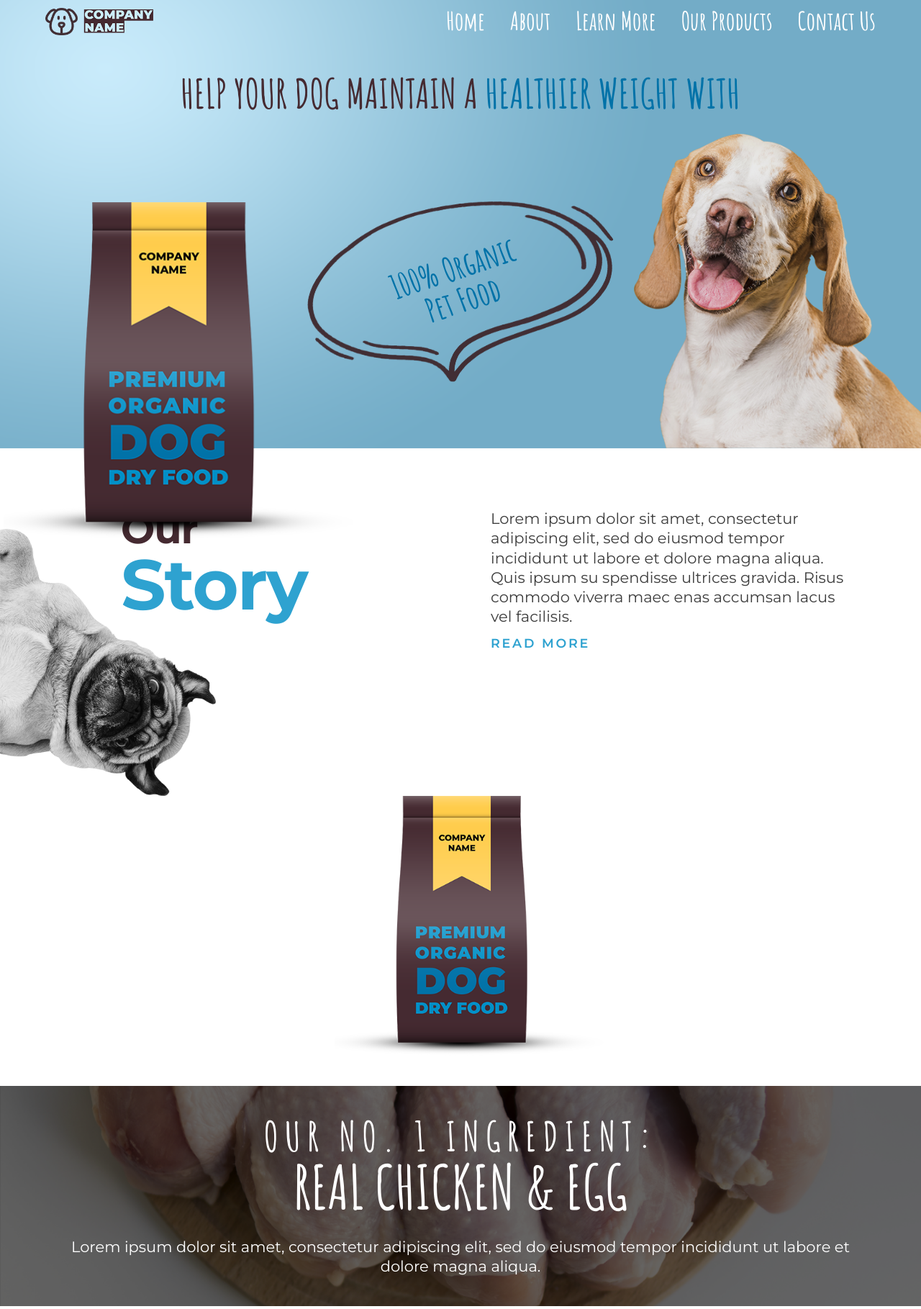
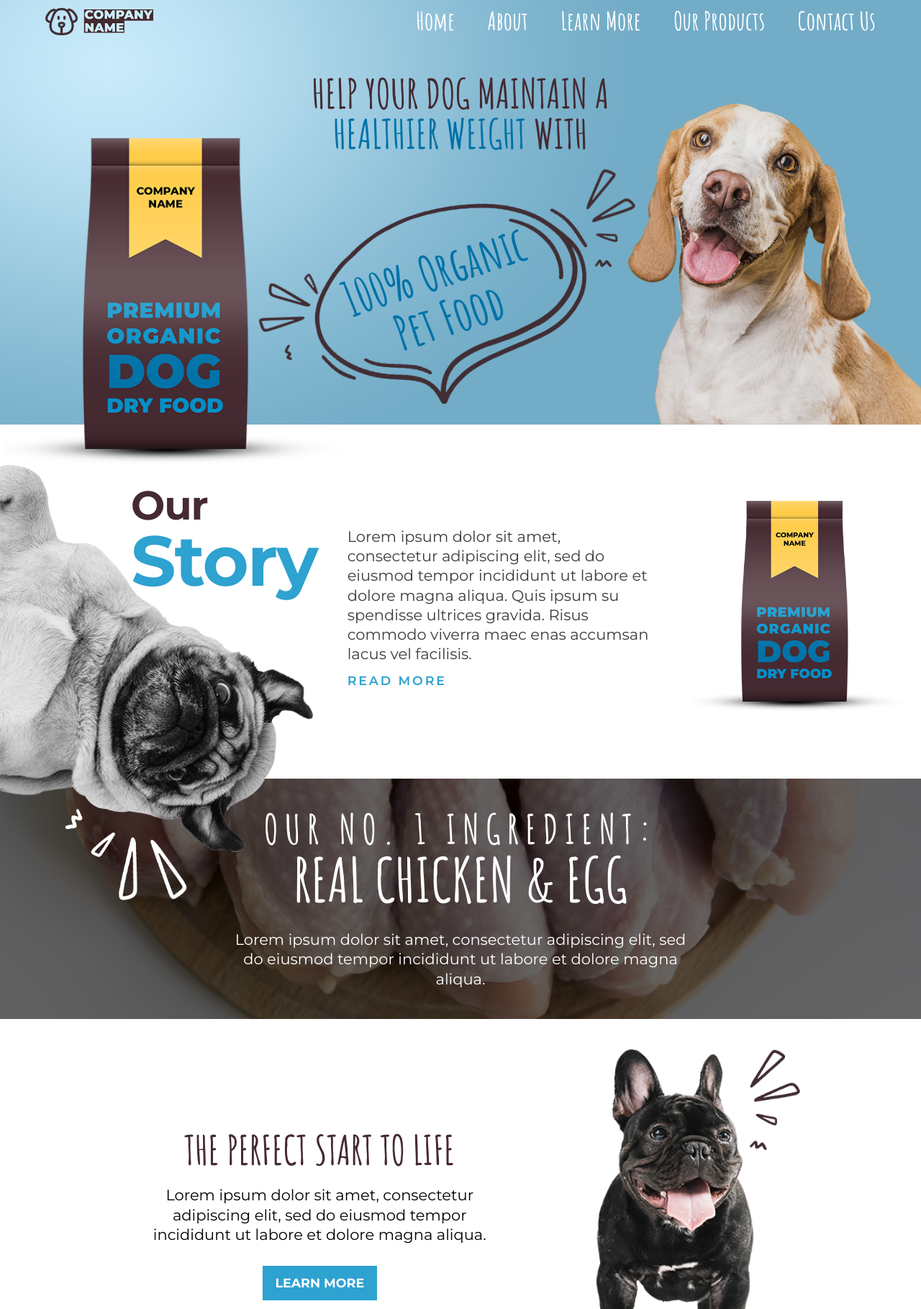
Before and after one commit to HakkuMarru/dog-food-website, a plain HTML site: page index.html in a window 1280 px wide. Shown: the part 24-1843 px from the top of the page at 72% size. Drawn offline with nearby package versions, Linux system fonts and the light colour scheme.

Commit message:
Add files via upload

```diff
--- a/css/styles.css
+++ b/css/styles.css
@@ -114,6 +114,11 @@ section {
   font-weight: 700;
   font-size: 2.5em;
   text-decoration: none;
+  transition: .3s;
+}
+.menu__link:hover {
+	color: #0072A8;
+  transition: .3s;
 }
 .nav__close {}
 .nav__toggle {
@@ -182,7 +187,7 @@ header.sticky {
 	grid-row-gap: 1em;
 }
 .home__column {
-	padding: 1em 0;
+	padding: 0em 0;
 }
 .home__column:nth-child(2) {
 	position: relative;
@@ -201,11 +206,14 @@ header.sticky {
 }
 .msg-bubble {
 	position: absolute;
-	height: 90%;;
+	height: 80%;
+}
+.bubble__sparkles {
+	display: none;
 }
 .bubble__text {
 	font-family: 'Amatic SC';
-	font-size: 3.7em;
+	font-size: 3.4em;
 	font-weight: 700;
 	color: #0072a8;
 	transform: rotate(-18.25deg);
@@ -255,6 +263,14 @@ header.sticky {
 .about__dog-img {
 	width: 100%;
 }
+.bottom-sparkle-white {
+	display: none;
+}
+.bottom-sparkle-black {
+	height: 100px;
+	margin-top: -2.5em;
+	filter: invert(1);
+}
 .about__text {
 	padding: 0 2em;
 	color: #3d3d3d;
@@ -302,7 +318,7 @@ header.sticky {
 	letter-spacing: normal;
 	color: #ffffff;
 }
-.ingreient__description {
+.ingredient__description {
 	color: #ffffff;
 	padding: 0 1em;
 }
@@ -329,8 +345,16 @@ header.sticky {
 .more__image {
 	width: 100%;
 }
+.more__image {
+	position: relative;
+}
 .more__img {
 	width: 100%;
+}
+.right-sparkle {
+	position: absolute;
+	left: 82%;
+	height: 120px;
 }
 
 /*========== BREEDS ==========*/
@@ -367,7 +391,7 @@ input[type=text] {
 .breeds__button {}
 .breeds__btn {}
 .breeds__image {}
-.brees__img {}
+.breeds__img {}
 .breeds__description {
 	font-family: Montserrat;
 	font-size: 16.7px;
@@ -430,7 +454,11 @@ input[type=text] {
 .social-icon {
 	padding: 0 .5em;
 }
-.social-icn {}
+.social-icn {
+}
+.social-icn:hover {
+	filter: invert(30%) sepia(95%) saturate(898%) hue-rotate(167deg) brightness(94%) contrast(102%);
+}
 .footer__puppy {}
 .footer__message {
 	position: relative;
@@ -489,19 +517,34 @@ input[type=text] {
 	}
 	.home__dog-img {
 		width: 400px;
+		margin-bottom: -3.5em;
+	}
+	.bubble__sparkles {
+		display: block;
+		position: absolute;
+		width: 387px;
+		transform: rotate(-20deg);
+		padding-bottom: 4em;
 	}
 	.home__food-bag,
 	.about__food-bag-img,
 	.products__img {
     width: 400px;
 	}
+	.about {
+		z-index: 2;
+	}
 	.about__dog-image {
+	}
+	.right-sparkle {
+		left: 80%;
+		height: 150px;
 	}
 	.ingredient__title {
 		padding: 0 .5em;
 	}
 	.more__img {
-		width: 400px;
+		width: 380px;
 	}
 	.footer__logo {
 		padding: 0 1.25em 0 0;
@@ -513,7 +556,24 @@ input[type=text] {
 		display: none;
 	}
 }
-
+@media screen and (min-width: 500px){
+	.right-sparkle {
+		left: 75%;
+		height: 150px;
+	}
+}
+@media screen and (min-width: 600px){
+	.right-sparkle {
+		left: 72.5%;
+		height: 150px;
+	}
+}
+@media screen and (min-width: 700px){
+	.right-sparkle {
+		left: 70%;
+		height: 150px;
+	}
+}
 /*===== Tablet =====*/
 @media screen and (min-width: 758px){
 	.nav__menu {
@@ -541,13 +601,23 @@ input[type=text] {
 		left: -20px;
 		width: 120%;
 	}
+	.bubble__sparkles {
+		display: block;
+		position: absolute;
+		width: 390px;
+		transform: rotate(-20deg);
+		padding-bottom: 6em;
+		padding-left: 2em;
+	}
 	.msg-bubble {
-		width: 100%;
+		width: 270px;
 	}
 	.home__dog-img {
 		width: 100%;
+		margin-bottom: 0;
 	}
 	.bubble__text {
+		font-weight: 700;
 		font-size: 3.25em;
 	}
 	.about__row {
@@ -557,6 +627,7 @@ input[type=text] {
 	}
 	.about {
 		padding-top: 1em;
+		z-index: 1;
 	}
 	.about__column {
 		width: 50%;
@@ -567,8 +638,9 @@ input[type=text] {
 	}
 	.about__title {
 		text-align: start;
-		padding-left: 2em;
-		margin-bottom: -2em;
+		padding-top: .25em;
+		padding-left: 2.5em;
+		margin-bottom: -2.5em;
 	}
 	.about__link {
 		padding-left: 3em;
@@ -584,6 +656,10 @@ input[type=text] {
 		flex-direction: column;
 		align-items: center;
 		justify-content: center;
+	}
+	.right-sparkle {
+		left: 80%;
+		height: 140px;
 	}
 	.breeds__container {
 		padding: 3em 1em;
@@ -650,21 +726,80 @@ input[type=text] {
 	.home__food-bag {
 		top: -110px;
 	}
+	.bubble__text {
+		font-size: 3.5em;
+	}
+	.about__row {
+		width: 100%;
+	}
+	.about__column {
+		display: flex;
+		flex-direction: column;
+		align-items: center;
+		justify-content: center;
+		text-align: center;
+		width: 33.333%;
+	}
+	.about__column:first-child {
+		align-items: start;
+	}
 	.about__title {
-			padding-top: .5em;
-	    padding-left: 3em;
-	    margin-bottom: -2.25em;
+			padding-top: 0.5em;
+	    padding-left: 1em;
+	    margin-bottom: 0em;
 	}
 	.about__text {
-		padding-right: 4em;
+		text-align: left;
+		padding: 0 0 0 2em;
 	}
-	.ingreient__description {
+	.about__link {
+		align-self: start;
+		padding: 1em 0 0 3em;
+	}
+	.about__food-bag-img {
+		width: 100%;
+		padding-right: 1em;
+	}
+	.ingredient__description {
 		padding: 0 4em;
+	}
+	.more {
+		padding-bottom: 4em;
+	}
+	.breeds__row {
+		width: 100%;
+		justify-content: space-evenly;
+	}
+	.breeds__column {
+		align-items: start;
+		text-align: left;
+	}
+	.breeds__btn {
+		margin-left: 3.25em;
+	}
+	.breeds__search {
+		margin-left: 4em;
+	}
+	.breeds__image {
+		position: relative;
+		width: 250px;
+		height: 300px;
+	}
+	.breeds__img {
+		position: absolute;
+		top: -42%;
+		left: 0;
+	}
+	.breeds__description {
+		padding: 0 3.3em;
 	}
 	.footer__container {
 		display: flex;
 		flex-direction: row-reverse;
 		justify-content: start;
+	}
+	.products {
+		padding-top: 4em;
 	}
 	.footer__body {
 		display: flex;
@@ -718,10 +853,175 @@ input[type=text] {
 
 /*===== Laptop =====*/
 @media screen and (min-width: 1014px){
+	.home__title {
+		margin: 0 auto -1em;
+		width: 750px;
+	}
+	.home__column {}
+	.home__column:nth-child(2) {
+		padding-top: 9%;
+		height: 310px;
+	}
+	.home__food-bag {
+	   width: 400px;
+	   padding-left: 10%;
+	   z-index: 2;
+	}
+	.bubble__sparkles {
+		display: block;
+		position: absolute;
+		width: 520px;
+		transform: rotate(-20deg);
+		padding-bottom: 7em;
+	}
+	.msg-bubble {
+	  width: 340px;
+	  object-fit: cover;
+	}
+	.bubble__text {
+	  font-size: 4.25em;
+	  padding-right: .25em;
+	}
+	.about__title {
+		margin-bottom: -.5em;
+    padding-left: 2em;
+	}
+	.about__dog-img {
+	    width: 125%;
+	}
+	.bottom-sparkle-black {
+		height: 120px;
+		margin-top: -4em;
+	}
+	.about__column:nth-child(2) {
+		padding-left: 1em;
+		width: 38.665%;
+	}
+	.about__column:nth-child(3) {
+		padding-left: 1em;
+		width: 28%;
+	}
+	.footer {
+		background-color: white;
+		padding: 0 2.5em 2.5em;
+	}
+	.footer__container {
+		background-color: #EEEEF0;
+	}
+	.footer__message {
+		padding-top: 25%;
+	}
+	.footer__bubble-flipped {
+		width: 140%;
+	}
+}
 
+@media screen and (min-width: 1200px){
+	.menu__li {
+	    padding: 0.4em 2em 0 1.25em;
+	}
+	.home__title {
+		margin: 0 auto -1.75em;
+		width: 800px;
+	}
+	.home__column:nth-child(1) {
+		width: 21%;
+	}
+	.home__column:nth-child(2) {
+		padding-top: 8.5%;
+		padding-left: 10em;
+		height: 350px;
+		width: 45%;
+	}
+	.home__column:nth-child(3) {
+		width: 34%;
+	}
+	.bubble__sparkles {
+		width: 575px;
+		transform: rotate(-20deg);
+		padding-bottom: 6em;
+	}
+	.msg-bubble {
+	  width: 380px;
+	  object-fit: cover;
+	}
+	.bubble__text {
+	  font-size: 4.75em;
+	  padding-right: .25em;
+	}
+	.home__food-bag {
+	   width: 500px;
+	   top: -175px;
+	}
+	.right-sparkle {
+		position: absolute;
+		left: 80%;
+	}
+	.ingredient__description {
+		margin: 0 auto;
+		width: 65%;
+	}
+	.more__container,
+	.proucts__container {
+		padding: 3em 12.5%;
+	}
+	.breeds__container {
+	  padding: 3em 6em;
+	}
+	.footer__message {
+		padding-top: 35%;
+		margin-right: -52.5%;
+	}
+	.footer__bubble-flipped {
+		width: 150%;
+	}
+	.footer__logo {
+		width: 260px;
+	}
+}
+@media screen and (min-width: 1240px){
+	.about__dog-img {
+	    margin-bottom: -48%;
+	    width: 145%;
+	}
+	.bottom-sparkle-white {
+		display: block;
+		position: absolute;
+		padding-top: 6em;
+		left: 90px;
+		width: 170px;
+	}
+	.bottom-sparkle-black {
+		display: none;
+	}
+	.about__title {
+		margin-bottom: -2em;
+	   padding-left: 3.25em;
+	}
 }
 
 /*===== Laptop L =====*/
-@media screen and (min-width: 1430px){
-
+@media screen and (min-width: 1400px){
+	.home__title {
+		margin: 0 auto -2.5em;
+		width: 800px;
+	}
+	.home__column:nth-child(2) {
+		padding-left: 13em;
+	}
+	.home__food-bag {
+		width: 180%;
+	   top: -190px;
+	}
+	.footer__bubble-flipped {
+		width: 170%;
+	}
+	.footer__logo {
+		width: 290px;
+	}
 }
+@media screen and (min-width: 1473px){
+	.breeds__container {
+	  padding: 3em 8em 3em 6em;
+	}
+}
--- a/index.html
+++ b/index.html
@@ -65,7 +65,7 @@
 			<div class="home__container container">
 				<h1 class="home__title title">
 					Help your Dog Maintain
-					a <span>Healthier Weight with</span>
+					a <span>Healthier Weight </span>with
 				</h1>
 				<div class="home__row">
 					<div class="home__column">
@@ -73,6 +73,7 @@
 					</div>
 					<div class="home__column">
 						<img src="img/msg_bubble.png" class="msg-bubble">
+						<img src="img/bubble_sparks.png" class="bubble__sparkles">
 						<h3 class="bubble__text">
 							100% Organic<br>
 							Pet Food
@@ -92,6 +93,8 @@
 						<h2 class="about__title title">Our <br><span>Story</span></h2>
 						<div class="about__dog-image">
 							<img src="img/dog_img_about.png" class="about__dog-img">
+							<img src="img/bottom__sparkle.png" class="bottom-sparkle-white">
+							<img src="img/bottom__sparkle.png" class="bottom-sparkle-black">
 						</div>
 					</div>
 					<div class="about__column">
@@ -117,7 +120,7 @@
 				<h2 class="ingredient__title title">
 					Our no. 1 ingredient:<br><span>Real Chicken & Egg</span>
 				</h2>
-				<p class="ingreient__description description">
+				<p class="ingredient__description description">
 					Lorem ipsum dolor sit amet, consectetur adipiscing elit, sed do eiusmod tempor
 					incididunt ut labore et dolore magna aliqua.
 				</p>
@@ -139,6 +142,7 @@
 				</div>
 				<div class="more__image">
 					<img src="img/dog_img_black.png" class="more__img">
+					<img src="img/right_sparkle.png" class="right-sparkle">
 				</div>
 			</div>
 		</section>
@@ -162,7 +166,7 @@
 					</div>
 					<div class="breeds__column">
 						<div class="breeds__image">
-							<img src="img/dog_img_learn.png" class="brees__img">
+							<img src="img/dog_img_learn.png" class="breeds__img">
 						</div>
 					</div>
 					<div class="breeds__column">
```
